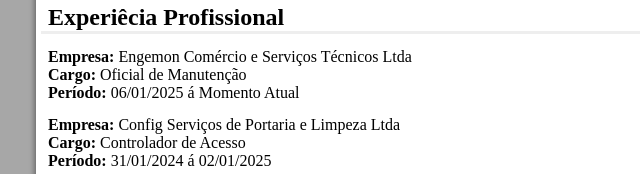
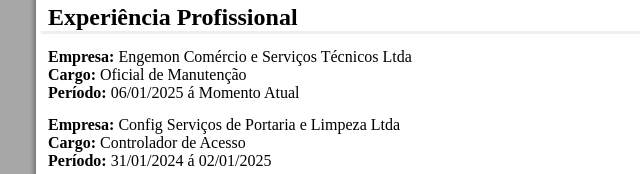
Before and after one commit to SansaoYago/Curriculo-Web, a plain HTML site: page C_vitae.html in a window 1280 px wide. Shown: the part 475-649 px from the top of the page, 149-789 px from the left. Drawn offline with Linux system fonts and the light colour scheme.

Commit message:
Update C_vitae.html

```diff
--- a/C_vitae.html
+++ b/C_vitae.html
@@ -118,7 +118,7 @@
                 <li>Manutenção de Microcomputadores - 80 Horas</li>
                 <li>Comunicação Empresarial - 20 Horas</li>
             </ul>
-            <h2>Experiêcia Profissional</h2>
+            <h2>Experiência Profissional</h2>
             <p>
                 <b>Empresa: </b>Engemon Comércio e Serviços Técnicos Ltda
                 <br>
```
